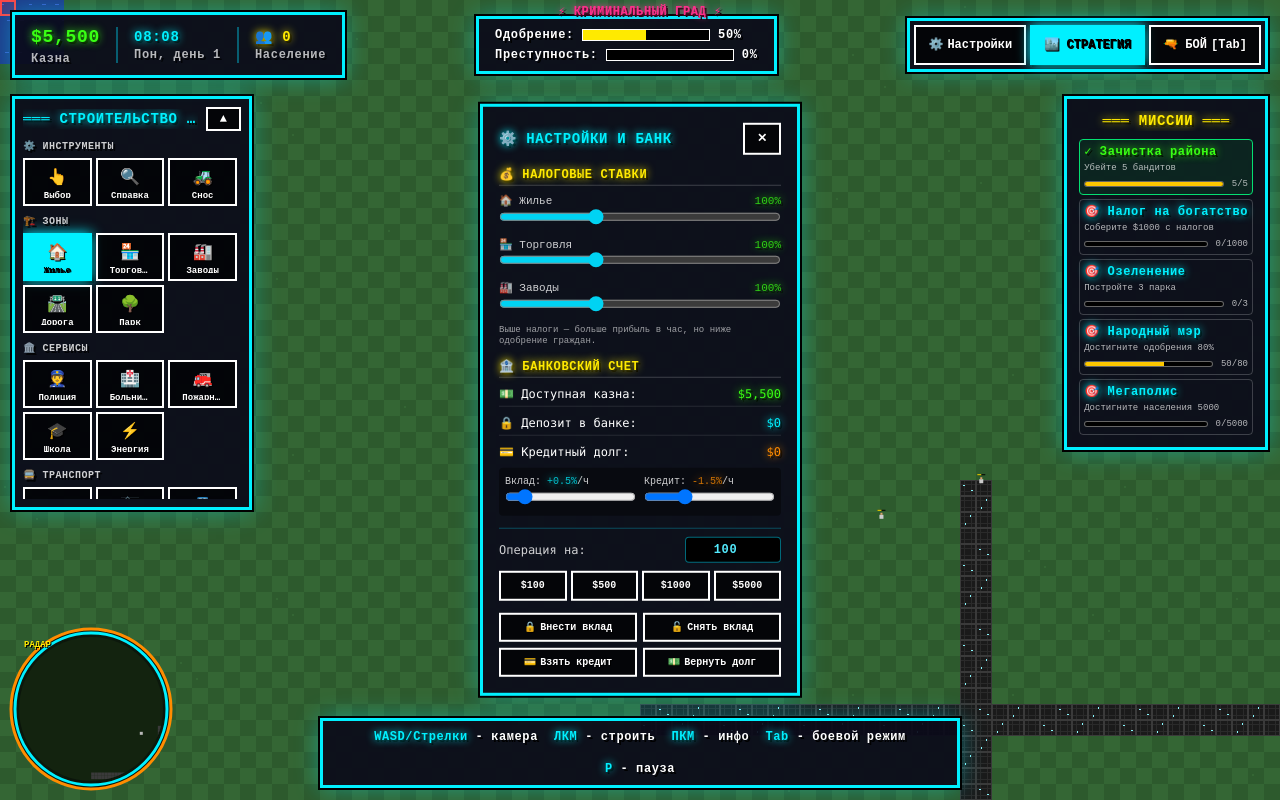
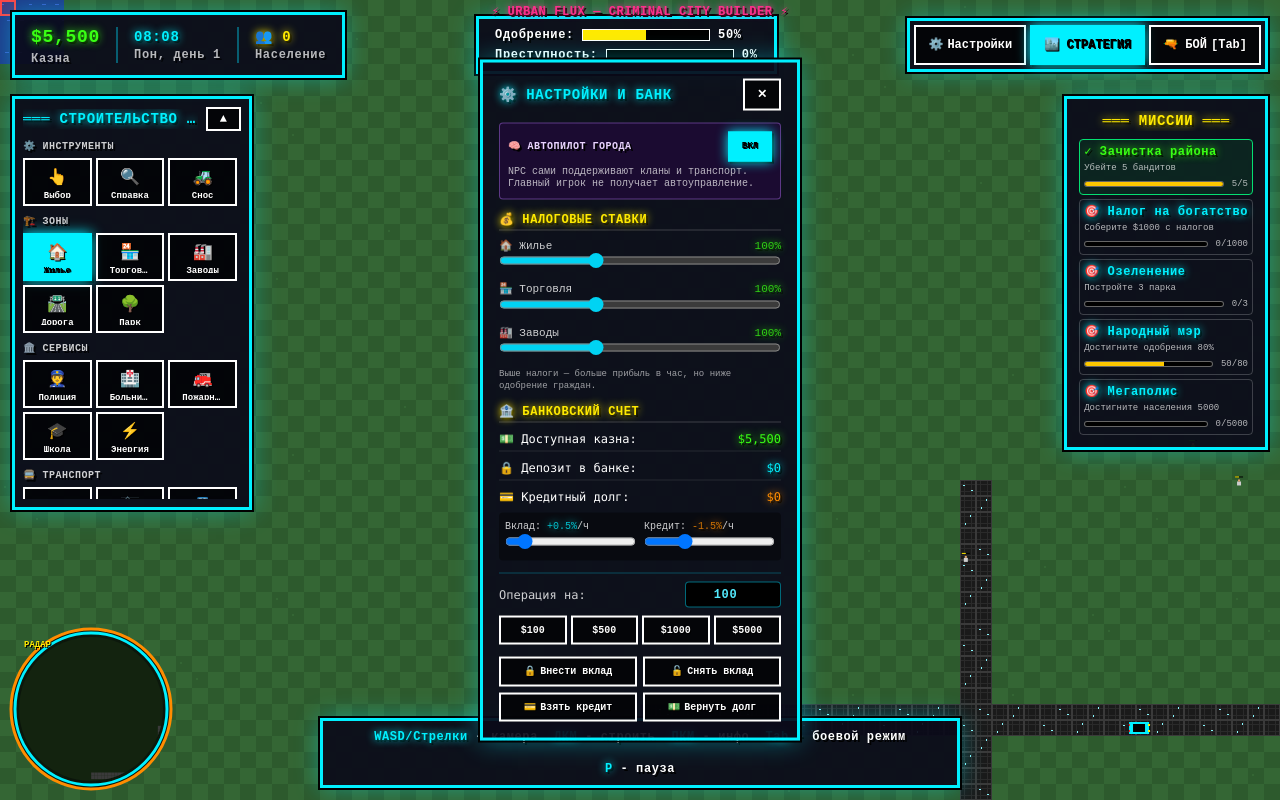
Before and after one commit to logistickshell-ops/SIMGTA, a React (Vite) app: page / in a window 1280 px wide. Both pictures are taken after a click on the button "⚙️ Настройки". Built offline with nearby package versions, Linux system fonts and the light colour scheme.

Commit message:
первые правки
манус

```diff
--- a/index.html
+++ b/index.html
@@ -3,7 +3,7 @@
   <head>
     <meta charset="UTF-8" />
     <meta name="viewport" content="width=device-width, initial-scale=1.0, maximum-scale=1.0, user-scalable=no, viewport-fit=cover" />
-    <title>Криминальный град</title>
+    <title>Urban Flux — Criminal City Builder</title>
   </head>
   <body>
     <div id="root"></div>
--- a/src/App.tsx
+++ b/src/App.tsx
@@ -220,7 +220,7 @@ export default function App() {
       {/* Title overlay - top center small */}
       <div className="absolute top-0 left-1/2 -translate-x-1/2 z-20 pointer-events-none pt-1">
         <div className="pixel-font neon-pink text-xs" style={{ textShadow: '0 0 6px #ff2d8a, 2px 2px 0 #000' }}>
-          ⚡ КРИМИНАЛЬНЫЙ ГРАД ⚡
+          ⚡ URBAN FLUX — CRIMINAL CITY BUILDER ⚡
         </div>
       </div>
     </div>
--- a/src/components/UI.tsx
+++ b/src/components/UI.tsx
@@ -362,6 +362,19 @@ export function UI({ game, onToolChange, onModeChange }: UIProps) {
             <button className="btn-pixel px-2 py-0.5 text-xs" onClick={() => setSettingsOpen(false)}>✕</button>
           </div>
 
+          {/* Городской автопилот — игрок всегда управляется вручную */}
+          <div className="mb-3 p-2 border border-purple-400/40 bg-purple-950/30 rounded text-[10px]">
+            <div className="flex items-center justify-between gap-2">
+              <span className="pixel-font text-purple-200">🧠 АВТОПИЛОТ ГОРОДА</span>
+              <button
+                className={`btn-pixel text-[9px] px-2 py-1 ${game.cityAutopilot ? 'active' : ''}`}
+                onClick={() => { game.cityAutopilot = !game.cityAutopilot; }}
+                aria-label="Переключить автопилот города"
+              >{game.cityAutopilot ? 'ВКЛ' : 'ВЫКЛ'}</button>
+            </div>
+            <div className="opacity-70 mt-1 leading-tight">NPC сами поддерживают кланы и транспорт. Главный игрок не получает автоуправление.</div>
+          </div>
+
           {/* Налоговые ставки */}
           <div className="pixel-font text-xs neon-yellow mb-1 border-b border-white/20 pb-0.5">💰 НАЛОГОВЫЕ СТАВКИ</div>
           <div className="text-xs space-y-2 mb-3 mt-2">
--- a/src/game/Game.ts
+++ b/src/game/Game.ts
@@ -70,7 +70,10 @@ export class Game {
   policePatrolTimer = 0;
   publicTransportTimer = 0;
   gangWarTimer = 0;
-  bossSpawned: Record<GangId, boolean> = { loons: false, yutes: false, russians: false, none: false };
+  bossSpawned: Record<GangId, boolean> = { loons: false, yutes: false, russians: false, triads: false, none: false };
+  /** Городской автопилот действует только на NPC и городской транспорт, игрока не трогает. */
+  cityAutopilot = true;
+  cityDecisionTimer = 0;
   bossIds: number[] = [];
   superWeapon = false;
   superWeaponTimer = 0;
@@ -147,6 +150,11 @@ export class Game {
   spawnStartingEntities() {
     for (let i = 0; i < 8; i++) this.spawnRandomVehicle();
     for (let i = 0; i < 20; i++) this.spawnPedestrian('civilian');
+    // В начале сразу видны все четыре клана, а не только после случайного crime-спавна.
+    for (const gang of ['loons', 'yutes', 'russians', 'triads'] as GangId[]) {
+      for (let i = 0; i < 2; i++) this.spawnGangMember(gang);
+      this.spawnGangVehicle(gang);
+    }
   }
 
   spawnRandomVehicle() {
@@ -156,6 +164,15 @@ export class Game {
     this.vehicles.push({
       id: uid(), x: pos.x, y: pos.y, vx: 0, vy: 0, angle: pos.angle ?? 0,
       speed: 0, health: 100, type, gang: 'none', driver: 'civilian', passengers: 0,
+    });
+  }
+
+  spawnGangVehicle(gang: GangId) {
+    const pos = this.getRandomRoadPosition();
+    this.vehicles.push({
+      id: uid(), x: pos.x, y: pos.y, vx: 0, vy: 0, angle: pos.angle ?? 0,
+      speed: 0, health: 120, type: Math.random() < 0.25 ? 'sport' : 'gang',
+      gang, driver: 'gang', passengers: 2,
     });
   }
 
@@ -180,7 +197,7 @@ export class Game {
       if (this.tiles[ty][tx].gang === gang) { sx = tx; sy = ty; found = 1; }
     }
     if (!found) { sx = 5 + Math.floor(Math.random() * (MAP_WIDTH - 10)); sy = 5 + Math.floor(Math.random() * (MAP_HEIGHT - 10)); }
-    const type: Pedestrian['type'] = gang === 'loons' ? 'gang1' : gang === 'yutes' ? 'gang2' : 'gang3';
+    const type: Pedestrian['type'] = gang === 'loons' ? 'gang1' : gang === 'yutes' ? 'gang2' : gang === 'russians' ? 'gang3' : 'gang4';
     this.spawnPedestrian(type, sx * TILE_SIZE, sy * TILE_SIZE, gang);
   }
 
@@ -490,6 +507,7 @@ export class Game {
     else this.updateStrategy(input);
     this.updateVehicles(dt);
     this.updatePedestrians(dt);
+    if (this.cityAutopilot) this.updateCityAutopilot(dt);
     this.updateBullets();
     this.updateExplosions();
     this.updatePickups();
@@ -807,6 +825,25 @@ export class Game {
   // ----------------------------------------------------------------
   //   ПЕШЕХОДЫ И МАШИНЫ
   // ----------------------------------------------------------------
+  updateCityAutopilot(dt: number) {
+    // Решения принимаются редко: движение и бой остаются плавными, а тяжёлые поиски не идут каждый кадр.
+    this.cityDecisionTimer += dt;
+    if (this.cityDecisionTimer < 900) return;
+    this.cityDecisionTimer = 0;
+    const liveGangCounts = new Map<GangId, number>();
+    for (const p of this.pedestrians) {
+      if (p.state !== 'dead' && p.gang !== 'none') liveGangCounts.set(p.gang, (liveGangCounts.get(p.gang) ?? 0) + 1);
+    }
+    for (const gang of ['loons', 'yutes', 'russians', 'triads'] as GangId[]) {
+      if ((liveGangCounts.get(gang) ?? 0) < 2 && Math.random() < 0.65) this.spawnGangMember(gang);
+    }
+    // Автопилот поддерживает дороги и фракционный транспорт, но никогда не меняет player/playerInVehicleId.
+    const gangVehicles = this.vehicles.filter(v => v.driver === 'gang' && v.health > 0);
+    for (const gang of ['loons', 'yutes', 'russians', 'triads'] as GangId[]) {
+      if (!gangVehicles.some(v => v.gang === gang) && Math.random() < 0.5) this.spawnGangVehicle(gang);
+    }
+  }
+
   updateVehicles(_dt: number) {
     for (const v of this.vehicles) {
       if (v.id === this.playerInVehicleId) continue;
@@ -1064,7 +1101,7 @@ export class Game {
               if (target) target.health = Math.min(target.health + 30, 80);
             }
           } else p.speed = 0.7;
-        } else if (p.type === 'gang1' || p.type === 'gang2' || p.type === 'gang3') {
+        } else if (p.type === 'gang1' || p.type === 'gang2' || p.type === 'gang3' || p.type === 'gang4') {
           let nearestEnemy: { x: number, y: number, d: number, isPlayer: boolean } | null = null;
           if (this.player.wanted > 0 || this.playerInVehicleId !== null) {
             const d = Math.hypot(this.player.x - p.x, this.player.y - p.y);
@@ -1079,7 +1116,7 @@ export class Game {
             p.angle = Math.atan2(nearestEnemy.y - p.y, nearestEnemy.x - p.x);
             p.speed = 1.4;
             if (nearestEnemy.d < 250 && p.weaponCooldown === 0) {
-              this.bullets.push({ id: uid(), x: p.x, y: p.y, vx: Math.cos(p.angle) * 6, vy: Math.sin(p.angle) * 6, damage: 15, owner: nearestEnemy.isPlayer ? (p.type === 'gang1' ? 'gang1' : p.type === 'gang2' ? 'gang2' : 'gang3') : 'gang1', life: 50 });
+              this.bullets.push({ id: uid(), x: p.x, y: p.y, vx: Math.cos(p.angle) * 6, vy: Math.sin(p.angle) * 6, damage: 15, owner: nearestEnemy.isPlayer ? (p.type === 'gang1' ? 'gang1' : p.type === 'gang2' ? 'gang2' : p.type === 'gang3' ? 'gang3' : 'gang4') : (p.gang === 'triads' ? 'gang4' : p.gang === 'russians' ? 'gang3' : p.gang === 'yutes' ? 'gang2' : 'gang1'), life: 50 });
               p.weaponCooldown = 40;
             }
           } else p.speed = 0.5;
@@ -1182,7 +1219,7 @@ export class Game {
         if (t.type === 'residential' || t.type === 'commercial' || t.type === 'industrial') {
           if (this.tickCount % 300 === 0) {
             const rand = Math.random();
-            if (rand < 0.05) { if (rand < 0.017) t.gang = 'loons'; else if (rand < 0.034) t.gang = 'yutes'; else t.gang = 'russians'; }
+            if (rand < 0.05) { if (rand < 0.0125) t.gang = 'loons'; else if (rand < 0.025) t.gang = 'yutes'; else if (rand < 0.0375) t.gang = 'russians'; else t.gang = 'triads'; }
             else if (rand > 0.95) t.gang = 'none';
           }
         }
@@ -1278,7 +1315,7 @@ export class Game {
           const nx = x + dx, ny = y + dy;
           if (nx >= 0 && ny >= 0 && nx < MAP_WIDTH && ny < MAP_HEIGHT && this.tiles[ny][nx].type === 'policestation') nearPolice = true;
         }
-        if (!nearPolice && Math.random() < 0.3) { t.hasCrime = true; this.spawnGangMember(['loons', 'yutes', 'russians'][Math.floor(Math.random() * 3)] as GangId); break; }
+        if (!nearPolice && Math.random() < 0.3) { t.hasCrime = true; this.spawnGangMember(['loons', 'yutes', 'russians', 'triads'][Math.floor(Math.random() * 4)] as GangId); break; }
       }
     }
   }
@@ -1372,9 +1409,9 @@ export class Game {
     if (this.tickCount - this.gangWarTimer < 1000) return;
     this.gangWarTimer = this.tickCount;
     if (Math.random() < 0.3) {
-      const gangs: GangId[] = ['loons', 'yutes', 'russians'];
+      const gangs: GangId[] = ['loons', 'yutes', 'russians', 'triads'];
       const g1 = gangs[Math.floor(Math.random() * 3)];
-      const g2 = gangs.filter(g => g !== g1)[Math.floor(Math.random() * 2)];
+      const g2 = gangs.filter(g => g !== g1)[Math.floor(Math.random() * (gangs.length - 1))];
       this.addMessage(`⚔️ Война банд: ${GANG_NAMES[g1]} vs ${GANG_NAMES[g2]}!`, '#ff2d8a');
       for (let i = 0; i < 3; i++) { this.spawnGangMember(g1); this.spawnGangMember(g2); }
     }
@@ -1382,10 +1419,10 @@ export class Game {
 
   maybeSpawnBoss() {
     if (this.totalKills < 30) return;
-    for (const g of ['loons', 'yutes', 'russians'] as GangId[]) {
+    for (const g of ['loons', 'yutes', 'russians', 'triads'] as GangId[]) {
       if (this.bossSpawned[g]) continue;
       if (Math.random() < 0.001) {
-        const type: Pedestrian['type'] = g === 'loons' ? 'gang1' : g === 'yutes' ? 'gang2' : 'gang3';
+        const type: Pedestrian['type'] = g === 'loons' ? 'gang1' : g === 'yutes' ? 'gang2' : g === 'russians' ? 'gang3' : 'gang4';
         const boss = this.spawnPedestrian(type);
         boss.health = 200;
         this.bossSpawned[g] = true;
@@ -1425,7 +1462,7 @@ export class Game {
     this.stats = { money: 5000, population: 0, day: 1, hour: 8, minute: 0, approval: 50, crime: 20, income: 0, expenses: 0 };
     this.player = { x: 80 * TILE_SIZE + TILE_SIZE / 2, y: 60 * TILE_SIZE + TILE_SIZE / 2, vx: 0, vy: 0, angle: 0, speed: 0, health: 100, maxHealth: 100, inVehicle: false, wanted: 0, ammo: 50, maxAmmo: 99, kills: 0, money: 0 };
     this.playerInVehicleId = null; this.gameOver = false; this.tickCount = 0; this.totalKills = 0;
-    this.bossSpawned = { loons: false, yutes: false, russians: false, none: false }; this.bossIds = [];
+    this.bossSpawned = { loons: false, yutes: false, russians: false, triads: false, none: false }; this.bossIds = [];
     this.deposit = 0; this.loanAmount = 0;
     this.bankInterestRate = 0.5; this.loanInterestRate = 1.5;
     this.taxRateResidential = 100; this.taxRateCommercial = 100; this.taxRateIndustrial = 100;
--- a/src/game/Renderer.ts
+++ b/src/game/Renderer.ts
@@ -552,7 +552,7 @@ export class Renderer {
     else if (v.type === 'bus') color = COLORS.bus;
     else if (v.type === 'tram') color = COLORS.tram;
     else if (v.type === 'train') color = COLORS.train;
-    else if (v.type === 'gang') color = v.gang !== 'none' ? GANG_COLORS[v.gang] : '#888888';
+    else if (v.type === 'gang' || v.gang !== 'none') color = v.gang !== 'none' ? GANG_COLORS[v.gang] : '#888888';
     else color = '#888899';
     // body
     ctx.fillStyle = color;
@@ -599,6 +599,7 @@ export class Renderer {
     else if (p.type === 'gang1') color = COLORS.gang1;
     else if (p.type === 'gang2') color = COLORS.gang2;
     else if (p.type === 'gang3') color = COLORS.gang3;
+    else if (p.type === 'gang4') color = COLORS.gang4;
     // body
     ctx.fillStyle = color;
     ctx.fillRect(-2, -2, 4, 4);
@@ -788,8 +789,9 @@ export class Renderer {
       if (ped.type === 'police') ctx.fillStyle = '#ffffff';
       else if (ped.type === 'gang1') ctx.fillStyle = COLORS.gang1;
       else if (ped.type === 'gang2') ctx.fillStyle = COLORS.gang2;
-      else if (ped.type === 'gang3') ctx.fillStyle = COLORS.gang3;
-      else ctx.fillStyle = '#b8b8b8';
+       else if (ped.type === 'gang3') ctx.fillStyle = COLORS.gang3;
+       else if (ped.type === 'gang4') ctx.fillStyle = COLORS.gang4;
+       else ctx.fillStyle = '#b8b8b8';
       ctx.fillRect(rx - 1.5, ry - 1.5, 3, 3);
     }
     for (const pickup of g.pickups) {
--- a/src/game/constants.ts
+++ b/src/game/constants.ts
@@ -13,7 +13,7 @@ export const COLORS = {
   park: '#3a8a3a', police: '#3060c8', hospital: '#e0e8f0', fire: '#c83030', school: '#d8b060',
   stadium: '#60a060', casino: '#ff2d8a', bank: '#d8c060', power: '#888888',
   bus: '#ffcc00', tram: '#e63946', train: '#457b9d', airport: '#204050',
-  gang1: '#ff2d8a', gang2: '#00f0ff', gang3: '#39ff14',
+  gang1: '#ff2d8a', gang2: '#00f0ff', gang3: '#39ff14', gang4: '#b56cff',
   player: '#ffea00', policeCar: '#3060c8', civilian: '#cccccc', blood: '#c82020', bullet: '#ffea00',
   explosion1: '#ff8c00', explosion2: '#ffea00', explosion3: '#c82020',
 };
@@ -41,8 +41,8 @@ export const BUILDINGS: Record<TileType, BuildingDef> = {
   gunshop: { type: 'gunshop', name: 'Оружейный магазин', cost: 1100, upkeep: 25, income: 180, population: 0, desc: 'Продает оружие. В режиме боя пополняет боекомплект и выдает суперпушку!', color: '#ff2d8a', size: 2, category: 'special' },
 };
 
-export const GANG_NAMES: Record<string, string> = { loons: 'Психи (розовые)', yutes: 'Южные (голубые)', russians: 'Братва (зеленые)', none: 'Нейтралы' };
-export const GANG_COLORS: Record<string, string> = { loons: COLORS.gang1, yutes: COLORS.gang2, russians: COLORS.gang3, none: '#888888' };
+export const GANG_NAMES: Record<string, string> = { loons: 'Психи (розовые)', yutes: 'Южные (голубые)', russians: 'Братва (зеленые)', triads: 'Триады (фиолетовые)', none: 'Нейтралы' };
+export const GANG_COLORS: Record<string, string> = { loons: COLORS.gang1, yutes: COLORS.gang2, russians: COLORS.gang3, triads: COLORS.gang4, none: '#888888' };
 export const MISSION_TEMPLATES = [
   { id: 'm1', title: 'Зачистка района', description: 'Убейте 5 бандитов', target: 5, reward: 500, type: 'kill' as const },
   { id: 'm2', title: 'Налог на богатство', description: 'Соберите $1000 с налогов', target: 1000, reward: 300, type: 'collect' as const },
--- a/src/game/types.ts
+++ b/src/game/types.ts
@@ -5,7 +5,7 @@ export type TileType =
   | 'stadium' | 'casino' | 'bank' | 'powerplant'
   | 'busdepot' | 'tramdepot' | 'trainstation' | 'airport' | 'gunshop';
 
-export type GangId = 'loons' | 'yutes' | 'russians' | 'none';
+export type GangId = 'loons' | 'yutes' | 'russians' | 'triads' | 'none';
 
 export interface Tile { type: TileType; level: number; population: number; hasFire: boolean; hasCrime: boolean; gang: GangId; variant: number; }
 export interface BuildingDef { type: TileType; name: string; cost: number; upkeep: number; income: number; population: number; desc: string; color: string; size: 1 | 2; category: 'zone' | 'service' | 'special'; }
@@ -30,8 +30,8 @@ export interface Vehicle {
   altitude?: number;
   lastDecisionBlock?: { x: number; y: number };
 }
-export interface Pedestrian { id: number; x: number; y: number; vx: number; vy: number; angle: number; speed: number; type: 'civilian' | 'police' | 'gang1' | 'gang2' | 'gang3' | 'firefighter' | 'medic'; gang: GangId; health: number; state: 'walking' | 'fleeing' | 'attacking' | 'dead'; weaponCooldown: number; targetId?: number; }
-export interface Bullet { id: number; x: number; y: number; vx: number; vy: number; damage: number; owner: 'player' | 'police' | 'gang1' | 'gang2' | 'gang3' | 'civilian'; life: number; }
+export interface Pedestrian { id: number; x: number; y: number; vx: number; vy: number; angle: number; speed: number; type: 'civilian' | 'police' | 'gang1' | 'gang2' | 'gang3' | 'gang4' | 'firefighter' | 'medic'; gang: GangId; health: number; state: 'walking' | 'fleeing' | 'attacking' | 'dead'; weaponCooldown: number; targetId?: number; }
+export interface Bullet { id: number; x: number; y: number; vx: number; vy: number; damage: number; owner: 'player' | 'police' | 'gang1' | 'gang2' | 'gang3' | 'gang4' | 'civilian'; life: number; }
 export interface Explosion { id: number; x: number; y: number; radius: number; maxRadius: number; life: number; maxLife: number; }
 export interface Pickup { id: number; x: number; y: number; type: 'money' | 'health' | 'ammo' | 'weapon'; amount: number; life: number; }
 export interface Particle { x: number; y: number; vx: number; vy: number; life: number; maxLife: number; color: string; size: number; }
```
Also changed, not shown: 1 other file (tests, documents, lock files or other folders).
